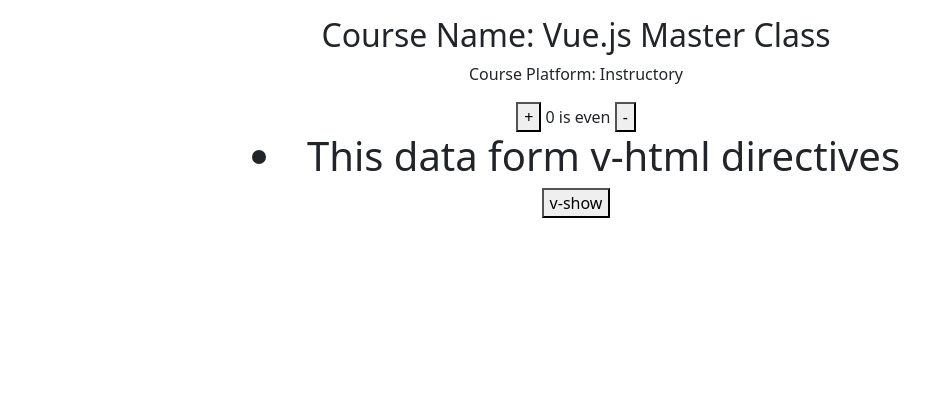
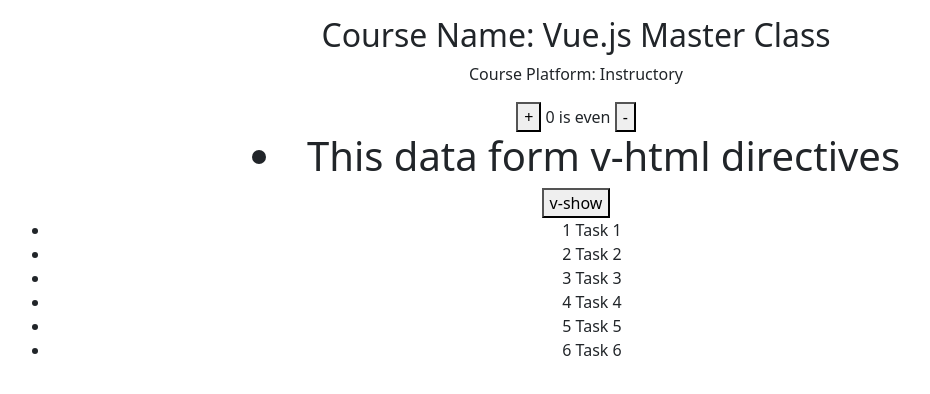
Before and after one commit to pobitrodeb/vue.js_master, a Vue app in the folder first_project/: page / in a window 1280 px wide. Shown: the top 394 px of the page, without its empty margins (64-994 px from the left). Built offline with nearby package versions, Linux system fonts and the light colour scheme.

Commit message:
directive v-for done

```diff
--- a/first_project/src/App.vue
+++ b/first_project/src/App.vue
@@ -13,6 +13,15 @@
     <!-- v-show  -->
     <h1 v-show="showbtn"> Show or Hide </h1>
     <button @click="showbtn = !showbtn"> v-show </button>
+
+    <!-- v-for  -->
+
+    <div class="">
+      <ul>
+     <li v-for="todo in todos" :key="todo.id">{{ todo.id }} {{ todo.todo }}</li>
+      </ul>
+    </div>
+
   </div>
 </template>
 
@@ -30,6 +39,16 @@
 
   // v-show
   let showbtn = ref(false);
+
+  // v-for
+ let todos = ref([
+      {id: 1, todo: "Task 1"},
+      {id: 2, todo: "Task 2"},
+      {id: 3, todo: "Task 3"},
+      {id: 4, todo: "Task 4"},
+      {id: 5, todo: "Task 5"},
+      {id: 6, todo: "Task 6"},
+ ]);
 
 // Method
  const increment = item => count.value += item
```
